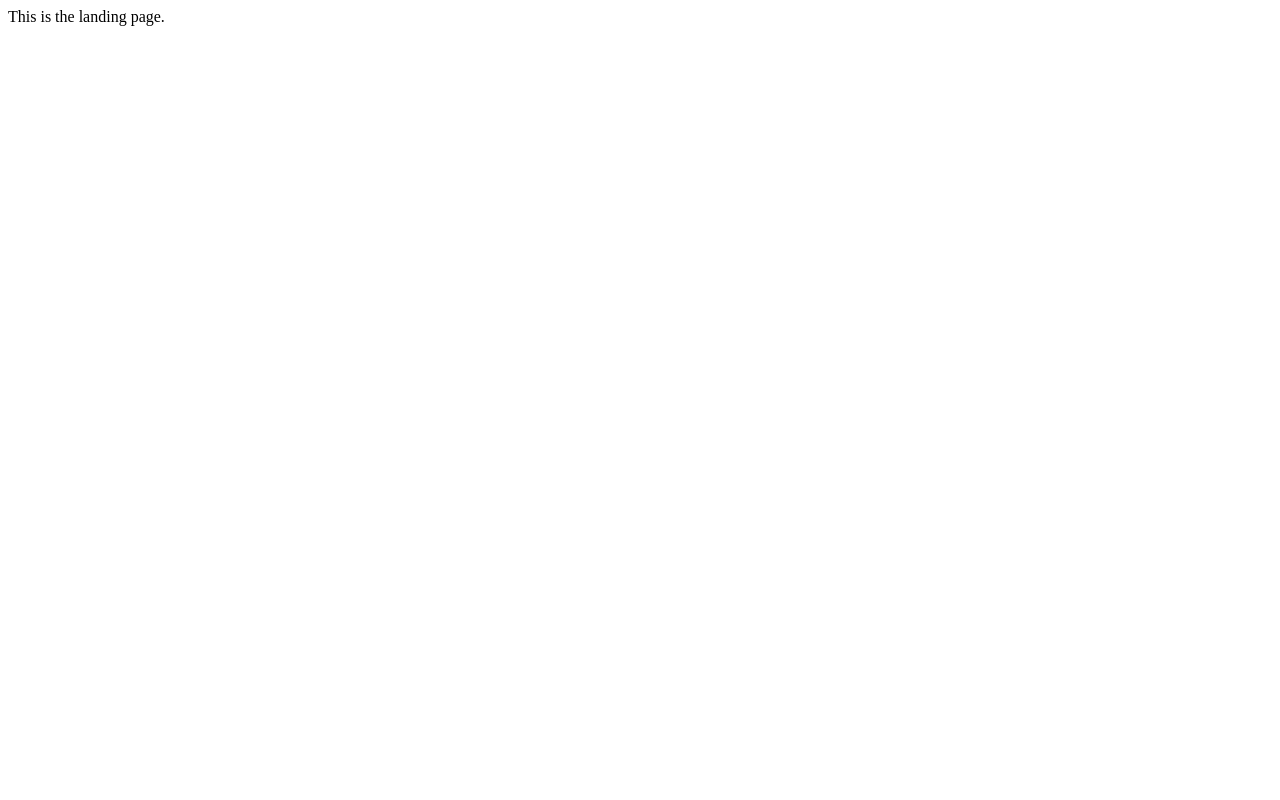
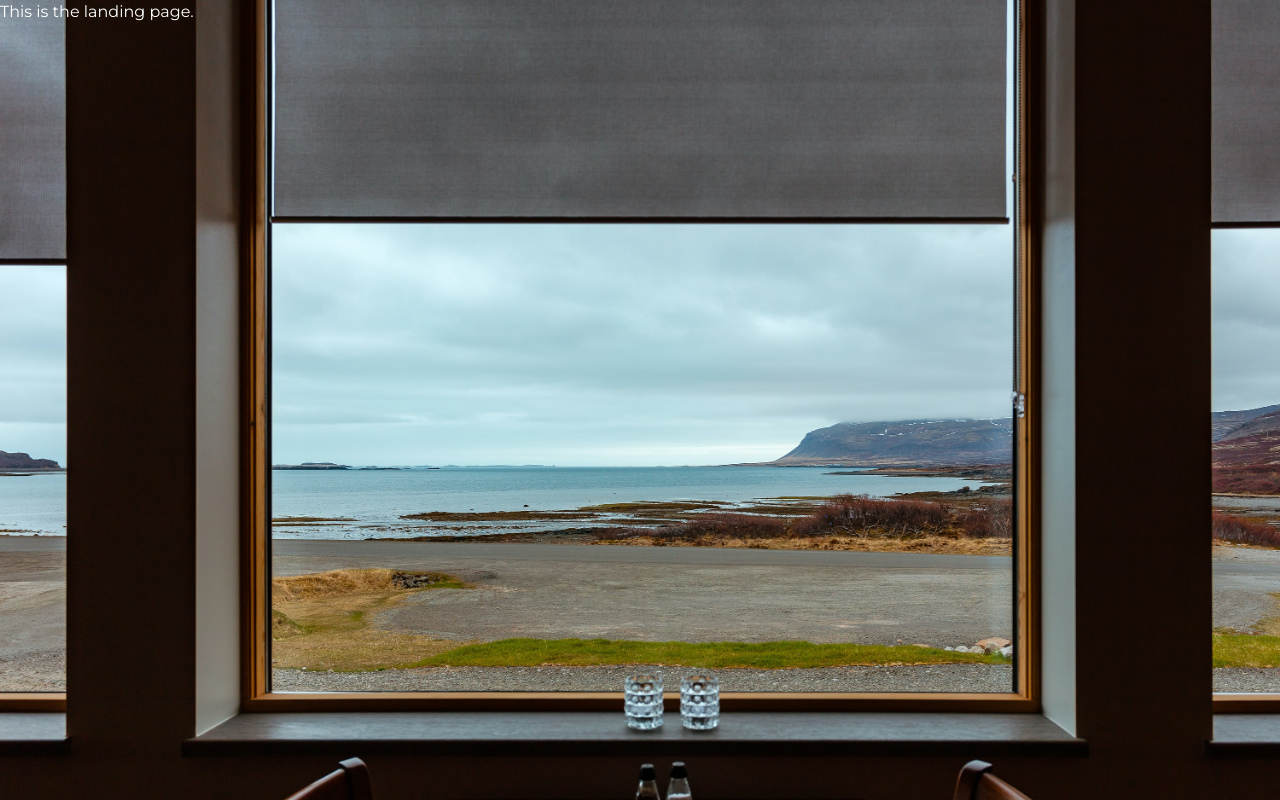
Before and after one commit to wonyeji/imoproject, a React (Create React App) app: page / in a window 1280 px wide. Built offline with nearby package versions, Linux system fonts and the light colour scheme.

Commit message:
Initialise Landing Page

```diff
--- a/src/index.js
+++ b/src/index.js
@@ -1,6 +1,7 @@
 import React from 'react';
 import ReactDOM from 'react-dom/client';
 import { createBrowserRouter, RouterProvider } from "react-router-dom";
+import './routes/root.css'
 import Root from "./routes/root";
 import Login from "./routes/login";
 import Register from "./routes/register";
--- a/src/routes/root.jsx
+++ b/src/routes/root.jsx
@@ -1,7 +1,9 @@
 export default function Root() {
     return (
-        <div id="landingPage">
-            This is the landing page.
+        <div className="min-h-screen flex flex-col text-white">
+            <h1>
+                This is the landing page.
+            </h1>
         </div>
     );
   }
```
